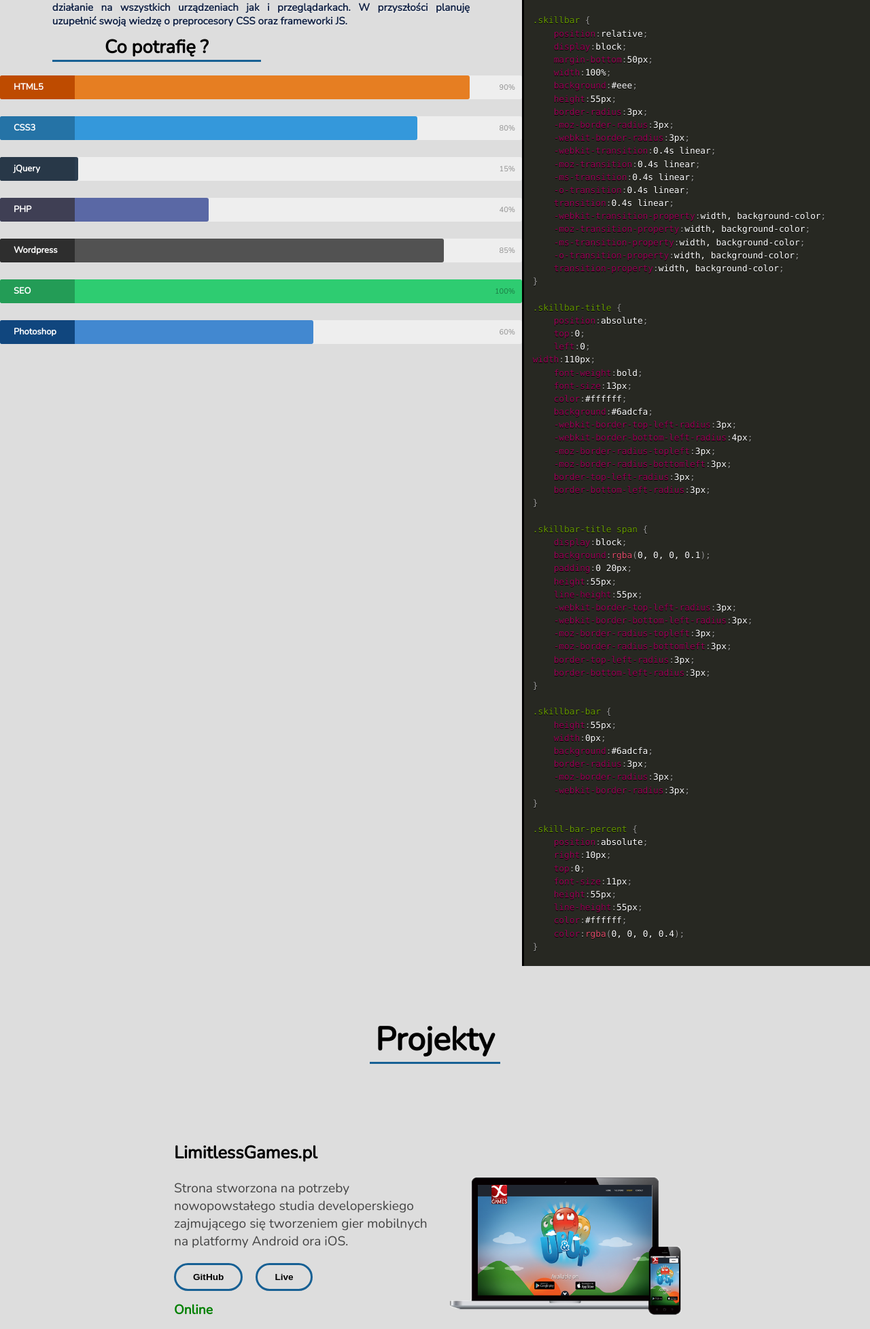
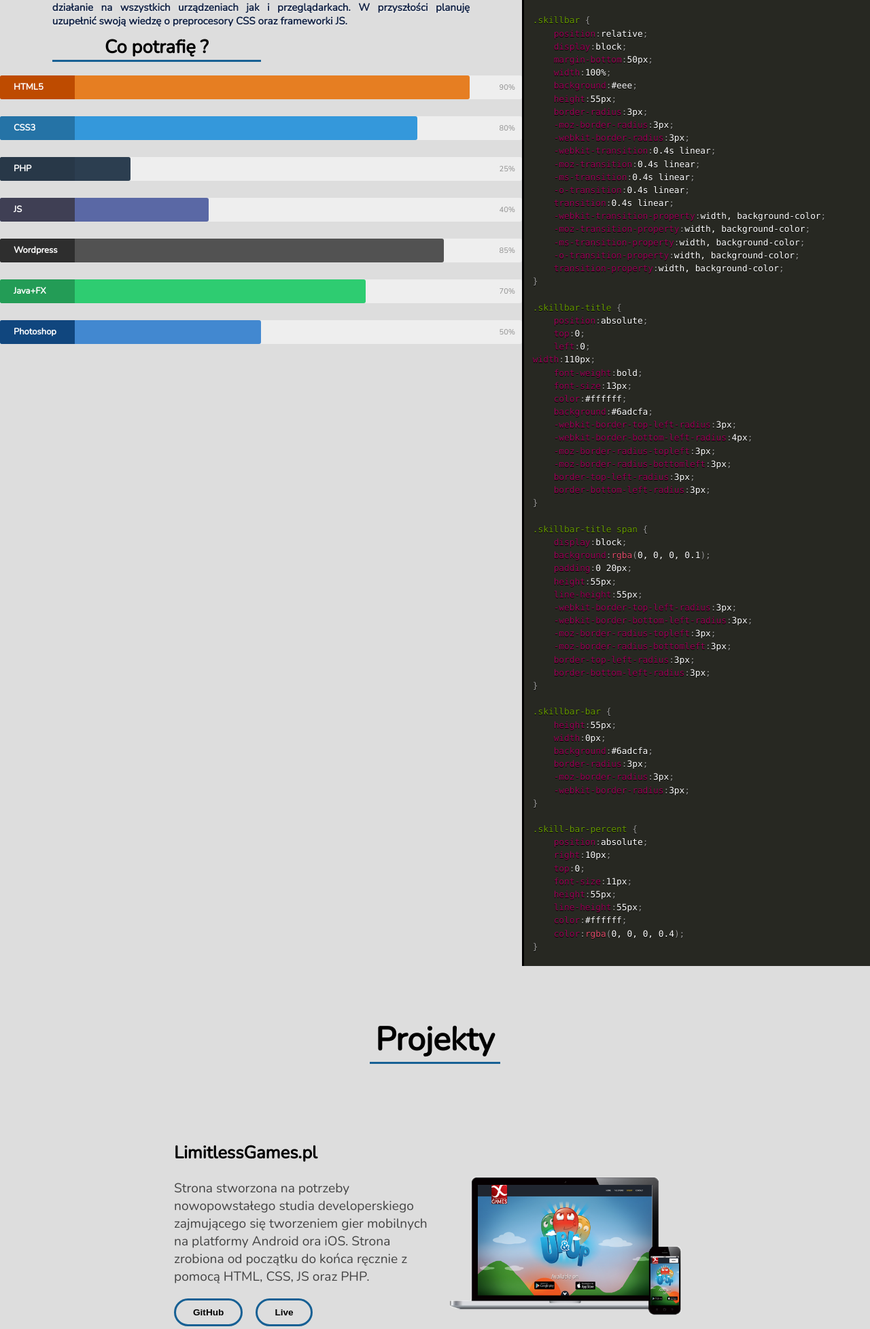
Before and after one commit to Reagee/frontend_portfolio, a PHP site: page / in a window 1280 px wide. Shown: the part 1751-3706 px from the top of the page at 68% size. Run offline with PHP 8.4, Linux system fonts and the light colour scheme.

Commit message:
Update index.php

```diff
--- a/index.php
+++ b/index.php
@@ -128,14 +128,14 @@ if(isset($_POST['e-mail']))
 					<div class="skill-bar-percent">80%</div>
 				</div> <!-- End Skill Bar -->
 
-				<div class="skillbar clearfix " data-percent="15%">
-					<div class="skillbar-title" style="background: #2c3e50;"><span>jQuery</span></div>
+				<div class="skillbar clearfix " data-percent="25%">
+					<div class="skillbar-title" style="background: #2c3e50;"><span>PHP</span></div>
 					<div class="skillbar-bar" style="background: #2c3e50;"></div>
-					<div class="skill-bar-percent">15%</div>
+					<div class="skill-bar-percent">25%</div>
 				</div> <!-- End Skill Bar -->
 
 				<div class="skillbar clearfix " data-percent="40%">
-					<div class="skillbar-title" style="background: #46465e;"><span>PHP</span></div>
+					<div class="skillbar-title" style="background: #46465e;"><span>JS</span></div>
 					<div class="skillbar-bar" style="background: #5a68a5;"></div>
 					<div class="skill-bar-percent">40%</div>
 				</div> <!-- End Skill Bar -->
@@ -146,16 +146,16 @@ if(isset($_POST['e-mail']))
 					<div class="skill-bar-percent">85%</div>
 				</div> <!-- End Skill Bar -->
 
-				<div class="skillbar clearfix " data-percent="100%">
-					<div class="skillbar-title" style="background: #27ae60;"><span>SEO</span></div>
+				<div class="skillbar clearfix " data-percent="70%">
+					<div class="skillbar-title" style="background: #27ae60;"><span>Java+FX</span></div>
 					<div class="skillbar-bar" style="background: #2ecc71;"></div>
-					<div class="skill-bar-percent">100%</div>
+					<div class="skill-bar-percent">70%</div>
 				</div> <!-- End Skill Bar -->
 
-				<div class="skillbar clearfix " data-percent="60%">
+				<div class="skillbar clearfix " data-percent="50%">
 					<div class="skillbar-title" style="background: #124e8c;"><span>Photoshop</span></div>
 					<div class="skillbar-bar" style="background: #4288d0;"></div>
-					<div class="skill-bar-percent">60%</div>
+					<div class="skill-bar-percent">50%</div>
 				</div>
 			</div>
 			<div class="about_me-code">
@@ -256,7 +256,7 @@ width:110px;
 		<div class="project">
 			<div class="project-left_col">
 				<h2>LimitlessGames.pl</h2>
-				<p>Strona stworzona na potrzeby nowopowstałego studia developerskiego zajmującego się tworzeniem gier mobilnych na platformy Android ora iOS.</p>
+				<p>Strona stworzona na potrzeby nowopowstałego studia developerskiego zajmującego się tworzeniem gier mobilnych na platformy Android ora iOS. Strona zrobiona od początku do końca ręcznie z pomocą HTML, CSS, JS oraz PHP.</p>
 				<button class="github_button">GitHub</button>
 				<button class="live_button">Live</button>
 				<h5 style="color:green;">Online</h5>
@@ -271,7 +271,7 @@ width:110px;
 			</div>
 			<div class="project-left_col reverse">
 				<h2 class="reverse">Wieik.info</h2>
-				<p>Strona stworzona na potrzeby nowopowstałego studia developerskiego zajmującego się tworzeniem gier mobilnych na platformy Android ora iOS.</p>
+				<p>Reinkarnacja strony wieik.ovh, służącej studentom uczelni Politechniki Krakowskiej do gromadzenia materiałów ze studiów. Strona bazuje na CMS od Wordpress.</p>
 				<button class="live_button">Live</button>
 				<button class="github_button">GitHub</button>
 				<div style="clear: both;"></div>
@@ -281,7 +281,7 @@ width:110px;
 		<div class="project">
 			<div class="project-left_col">
 				<h2>CsGlobal.pl</h2>
-				<p>Strona stworzona na potrzeby nowopowstałego studia developerskiego zajmującego się tworzeniem gier mobilnych na platformy Android ora iOS.</p>
+				<p>Bardzo prosta strona z wideo tłem. Zawierająca podstawowe informację o graczu, jego ustawieniach, konfiguracji gry itd. Stworzona za pomocą HTML+CSS+JS.</p>
 				<button class="github_button">GitHub</button>
 				<button class="live_button">Live</button>
 				<h5 style="color:red;">Offline</h5>
@@ -296,7 +296,7 @@ width:110px;
 			</div>
 			<div class="project-left_col reverse">
 				<h2>GryffindorFoundation.org</h2>
-				<p>Strona stworzona na potrzeby nowopowstałego studia developerskiego zajmującego się tworzeniem gier mobilnych na platformy Android ora iOS.</p>
+				<p>Strona informacyjna poświęcona fundacji Gryffindor. Bazuje jedynie na czystym HTML + CSS z małym użyciem języka PHP w celu obsługi formularza kontaktowego.</p>
 				<button class="live_button">Live</button>
 				<button class="github_button">GitHub</button>
 				<div style="clear: both;"></div>
@@ -306,7 +306,7 @@ width:110px;
 		<div class="project">
 			<div class="project-left_col">
 				<h2>Devilpaws.org</h2>
-				<p>Strona stworzona na potrzeby nowopowstałego studia developerskiego zajmującego się tworzeniem gier mobilnych na platformy Android ora iOS.</p>
+				<p>Strona stworzona dla organizacji e-sportowej. Opierała się na Wordpressie z wieloma modyfikacjami dotyczącymi wyglądu. Galeria, kontakt, blog.</p>
 				<button class="github_button">GitHub</button>
 				<button class="live_button">Live</button>
 				<h5 style="color:red;">Offline</h5>
```
